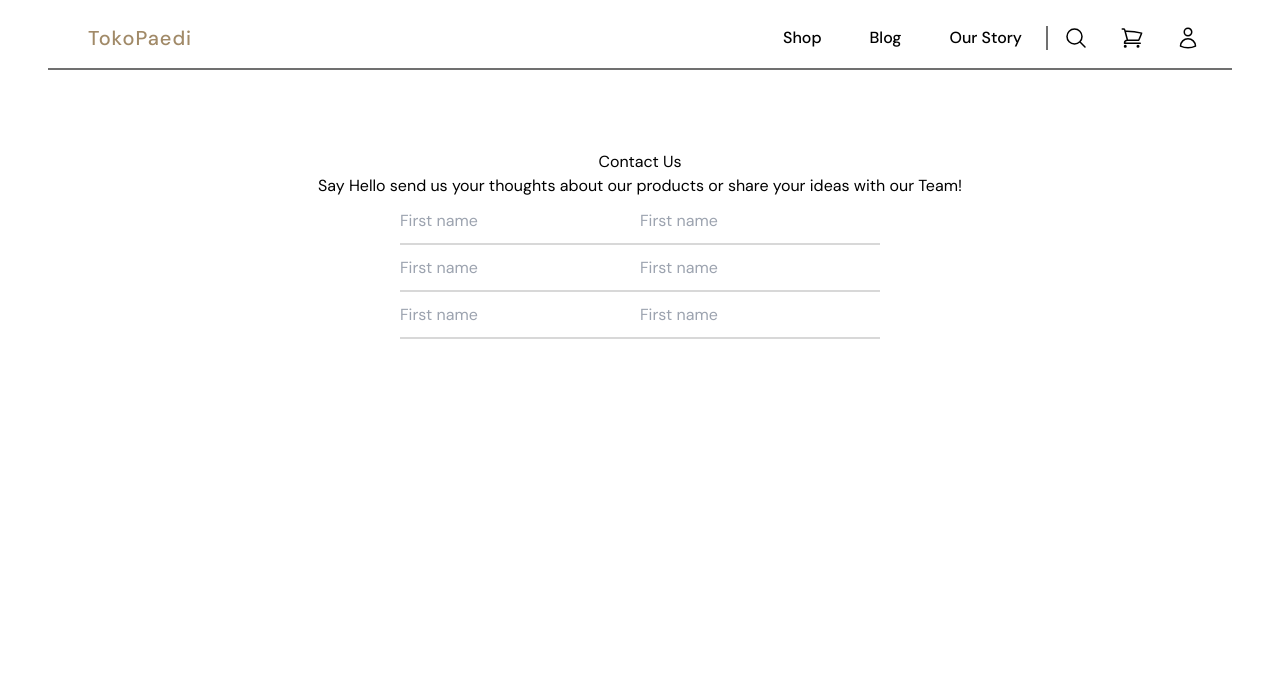
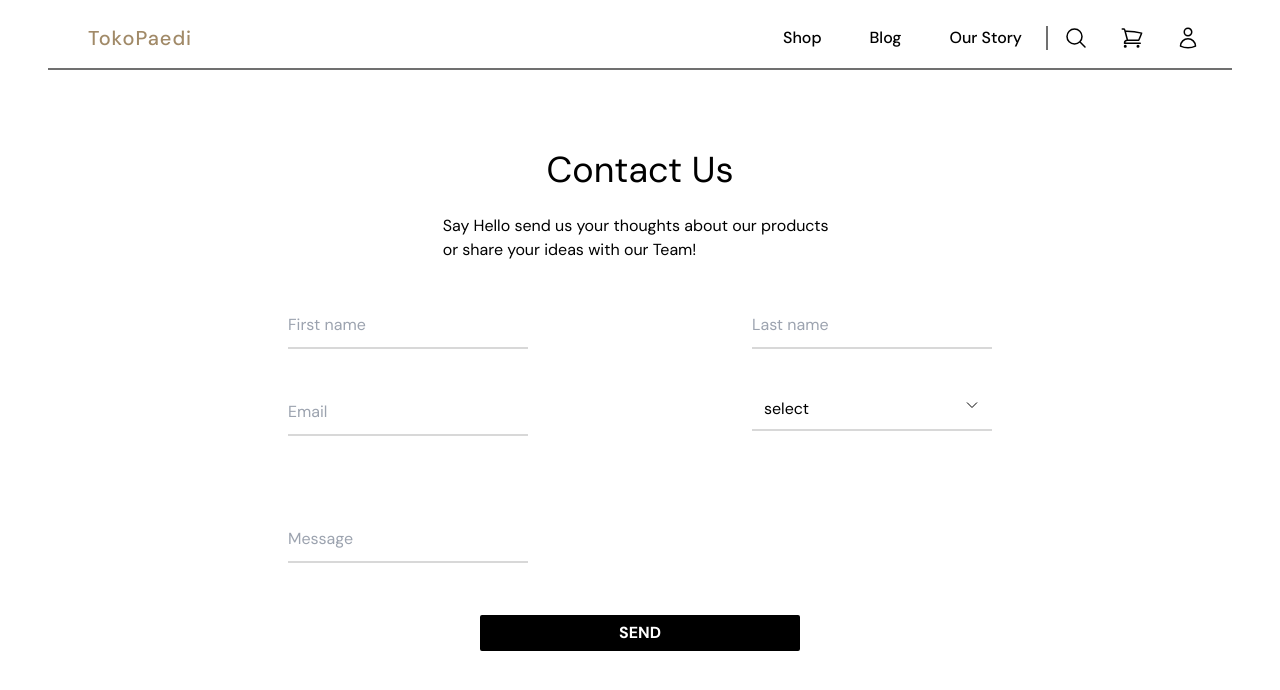
Before and after one commit to NoxturneDev/porto-ecommerce, a Next.js app: page /contact in a window 1280 px wide. Shown: the top 690 px of the page. Built offline with nearby package versions, Linux system fonts and the light colour scheme.

Commit message:
finisihing contact page

```diff
--- /dev/null
+++ b/pages/account/index.js
@@ -0,0 +1,15 @@
+import { Fragment } from "react"
+
+const Account = () => {
+    return(
+        <Fragment>
+        <div className="flex ">
+            <h1>Testttt</h1>
+
+        </div>
+        </Fragment>
+    )
+}
+
+
+export default Account;
--- a/pages/contact/index.js
+++ b/pages/contact/index.js
@@ -1,29 +1,42 @@
 import { Fragment } from "react";
 import { Input } from "../../components/Input";
+import { Dropdown } from "../../components/Input";
+
+
+import {Button} from '../../components/Button';
 
 const Contact = () => {
 return (
 <Fragment>
     <div className="flex flex-col mt-20  items-center  justify-center">
-        <h1>Contact Us</h1>
+        <h1 className="text-4xl mb-6">Contact Us</h1>
+
+        <div className="flex mb-10 flex-col w-1/3 items-center  justify-center  ">
         <p>Say Hello send us your thoughts about our products or share
             your ideas with our Team!</p>
+           </div>
+
+
 
         <div className="flex border-l-rose-200 ">
 
-            <div className="flex flex-col">
-                <Input placeholder="First name" search='false' />
-                <Input placeholder="First name" search='false' />
-                <Input placeholder="First name" search='false' />
+            <div className="flex flex-col mr-28 ">
+                <Input className="mb-10" placeholder="First name" search='false' />
+                <Input placeholder="Email" search='false' />
+
+                <Input className="mt-20" placeholder="Message" search='false' />
+            </div>
+
+            <div className="flex flex-col ml-28">
+                <Input className="mb-10" placeholder="Last name" search='false' />
+                <Dropdown placeholder="Subject" search='false' />
 
             </div>
 
-            <div className="flex flex-col">
-                <Input placeholder="First name" search='false' />
-                <Input placeholder="First name" search='false' />
-                <Input placeholder="First name" search='false' />
+        </div>
+        <div className="flex mt-10 flex-col   items-center  justify-center">
 
-            </div>
+        <Button className="mt-3">Send</Button>
 
         </div>
 
```
